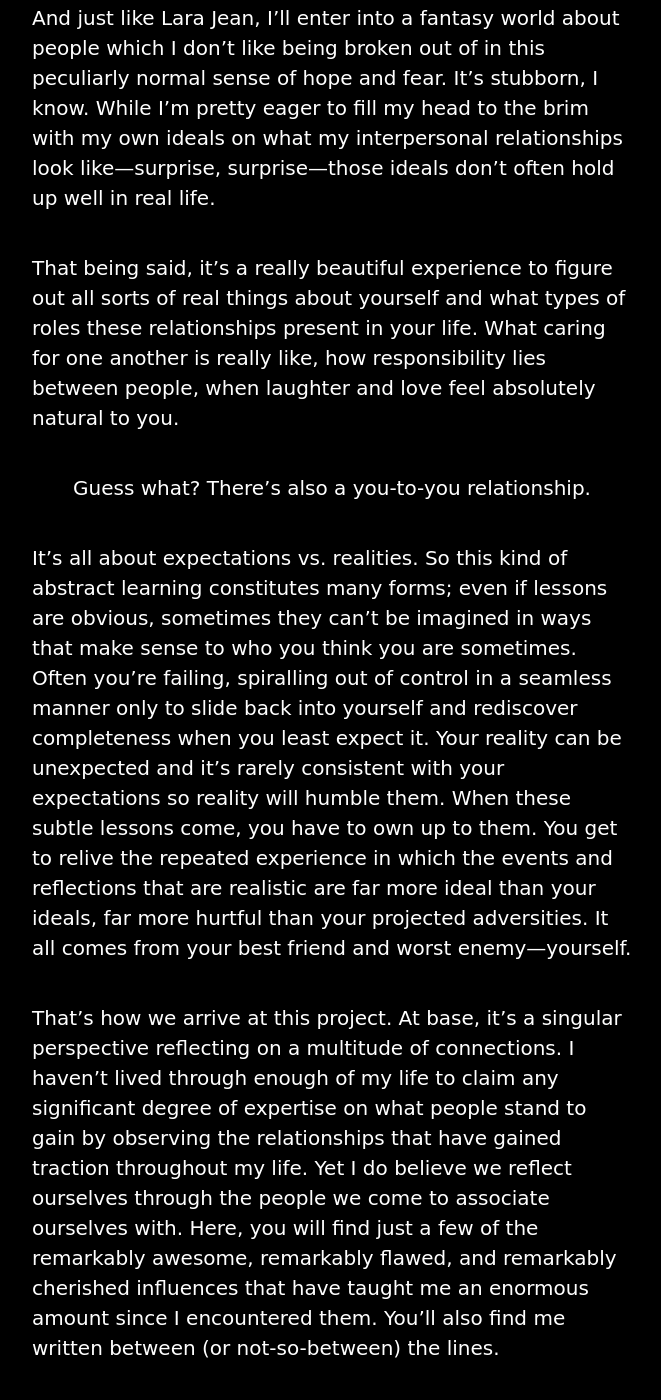
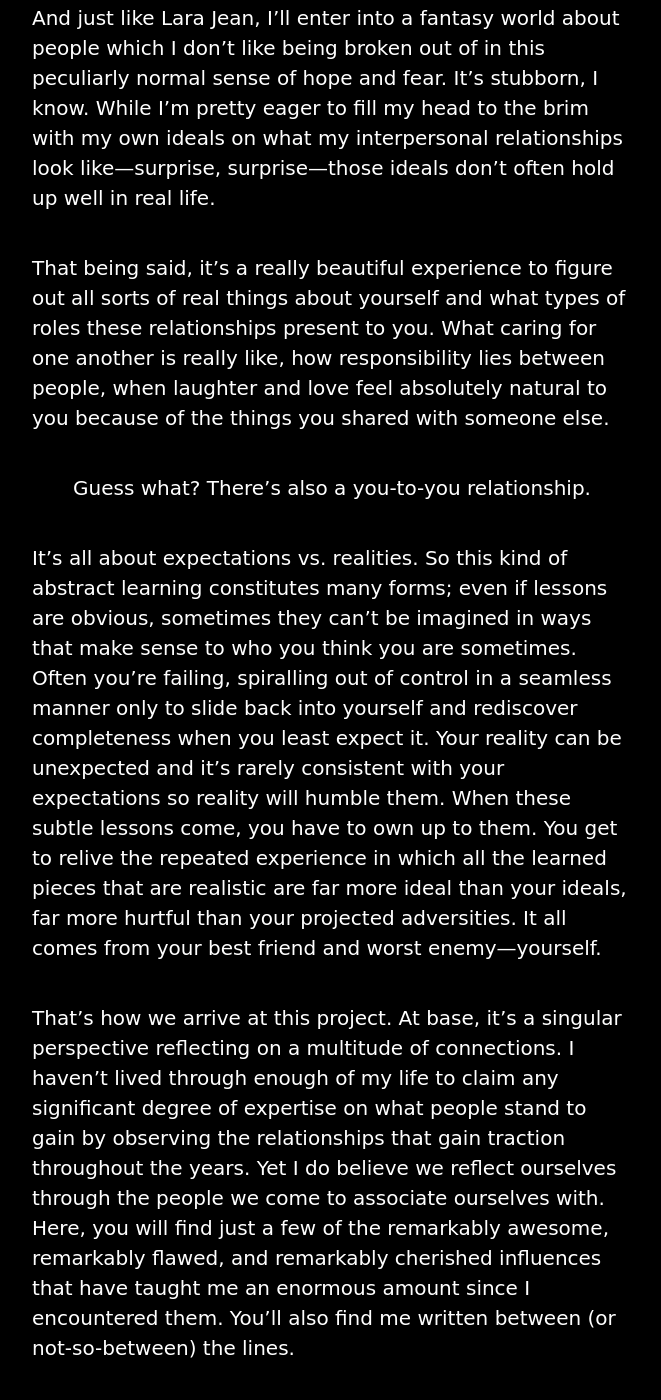
Before and after one commit to YangIon/yang-webpage, a plain HTML site: page home/about/index.html in a window 1280 px wide. Shown: the part 1098-2498 px from the top of the page, without its empty margins (308-969 px from the left). Drawn offline with nearby package versions, Linux system fonts and the light colour scheme; a web font is replaced by a local one.

Commit message:
About page writing edits

```diff
--- a/home/about/index.html
+++ b/home/about/index.html
@@ -72,16 +72,16 @@
                 And just like Lara Jean, I’ll enter into a fantasy world about people which I don’t like being broken out of in this peculiarly normal sense of hope and fear. It’s stubborn, I know. While I’m pretty eager to fill my head to the brim with my own ideals on what my interpersonal relationships look like—surprise, surprise—those ideals don’t often hold up well in real life.
            </p>
            <p class="f4 lh-copy measure">
-                That being said, it’s a really beautiful experience to figure out all sorts of real things about yourself and what types of roles these relationships present in your life. What caring for one another is really like, how responsibility lies between people, when laughter and love feel absolutely natural to you.
+                That being said, it’s a really beautiful experience to figure out all sorts of real things about yourself and what types of roles these relationships present to you. What caring for one another is really like, how responsibility lies between people, when laughter and love feel absolutely natural to you because of the things you shared with someone else.
            </p>
            <p class="f4 lh-copy measure">
                 Guess what? There’s also a you-to-you relationship.
            </p>
            <p class="f4 lh-copy measure">
-                It’s all about expectations vs. realities. So this kind of abstract learning constitutes many forms; even if lessons are obvious, sometimes they can’t be imagined in ways that make sense to who you think you are sometimes. Often you’re failing, spiralling out of control in a seamless manner only to slide back into yourself and rediscover completeness when you least expect it. Your reality can be unexpected and it’s rarely consistent with your expectations so reality will humble them. When these subtle lessons come, you have to own up to them. You get to relive the repeated experience in which the events and reflections that are realistic are far more ideal than your ideals, far more hurtful than your projected adversities. It all comes from your best friend and worst enemy—yourself.
+                It’s all about expectations vs. realities. So this kind of abstract learning constitutes many forms; even if lessons are obvious, sometimes they can’t be imagined in ways that make sense to who you think you are sometimes. Often you’re failing, spiralling out of control in a seamless manner only to slide back into yourself and rediscover completeness when you least expect it. Your reality can be unexpected and it’s rarely consistent with your expectations so reality will humble them. When these subtle lessons come, you have to own up to them. You get to relive the repeated experience in which all the learned pieces that are realistic are far more ideal than your ideals, far more hurtful than your projected adversities. It all comes from your best friend and worst enemy—yourself.
            </p>
            <p class="f4 lh-copy measure">
-                That’s how we arrive at this project. At base, it’s a singular perspective reflecting on a multitude of connections. I haven’t lived through enough of my life to claim any significant degree of expertise on what people stand to gain by observing the relationships that have gained traction throughout my life. Yet I do believe we reflect ourselves through the people we come to associate ourselves with. Here, you will find just a few of the remarkably awesome, remarkably flawed, and remarkably cherished influences that have taught me an enormous amount since I encountered them. You’ll also find me written between (or not-so-between) the lines.
+                That’s how we arrive at this project. At base, it’s a singular perspective reflecting on a multitude of connections. I haven’t lived through enough of my life to claim any significant degree of expertise on what people stand to gain by observing the relationships that gain traction throughout the years. Yet I do believe we reflect ourselves through the people we come to associate ourselves with. Here, you will find just a few of the remarkably awesome, remarkably flawed, and remarkably cherished influences that have taught me an enormous amount since I encountered them. You’ll also find me written between (or not-so-between) the lines.
            </p>
            <p class="f4 lh-copy measure">
                 This is also my way of extending a small hand of gratitude to these people. I hope that when they read these passages they get something out of it. Something to think about. And hopefully that something supports them in the long run.
```
